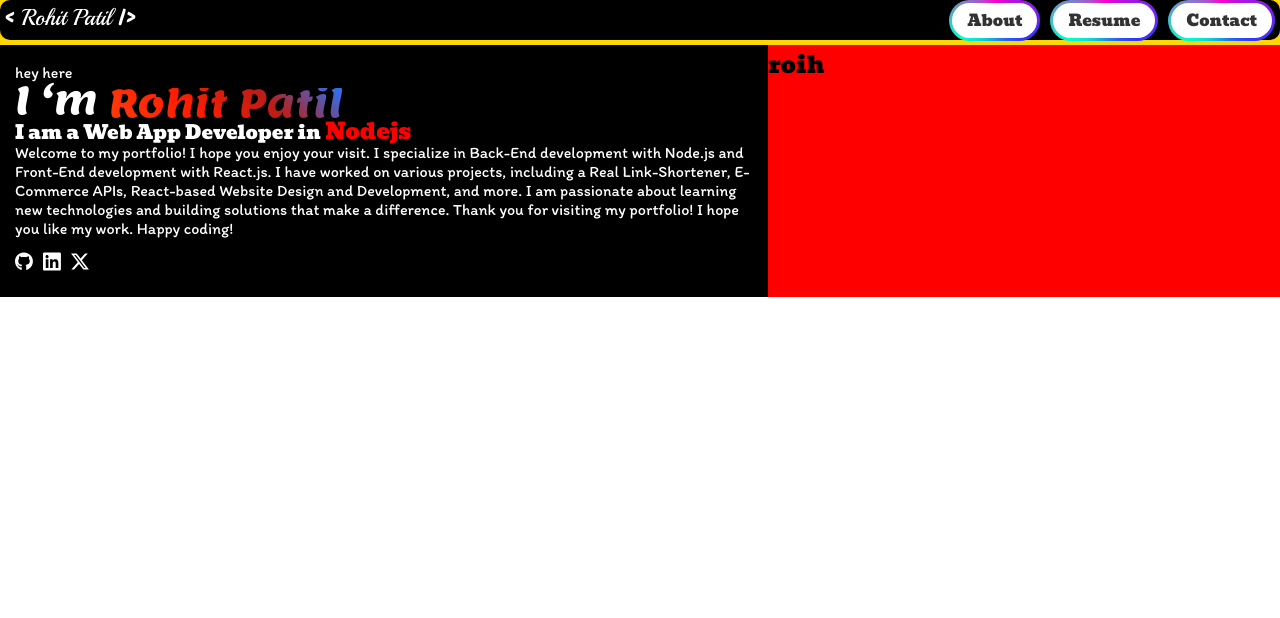
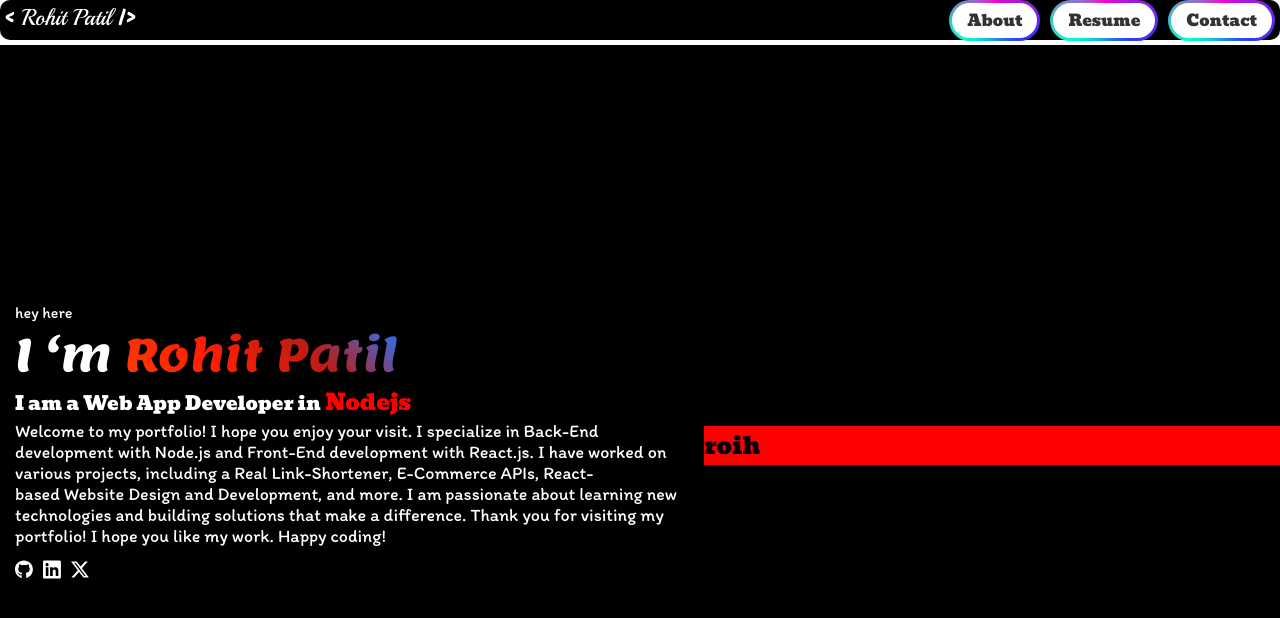
Before and after one commit to rohitrpatil45/portfolio, a React (Vite) app: page / in a window 1280 px wide. Shown: the top 618 px of the page. Built offline with nearby package versions, Linux system fonts and the light colour scheme.

Commit message:
add the some code to the herosection css

```diff
--- a/src/assets/layouts/layout.css
+++ b/src/assets/layouts/layout.css
@@ -7,7 +7,7 @@
 .main-container{
     max-width: 1280px;
     margin: 0 auto;
-    background:gold;
+    /* background:gold; */
 
     /* padding-top: 20px; */
 }
--- a/src/components/Herosection.jsx
+++ b/src/components/Herosection.jsx
@@ -61,6 +61,9 @@ function Herosection() {
               <BsTwitterX className="icon" />
             </Link>
           </div>
+          <div className="btn -container">
+
+          </div>
         </div>
 
         <div className="mainright">
--- a/src/components/herosection.css
+++ b/src/components/herosection.css
@@ -12,20 +12,23 @@
   padding: 0;
   box-sizing: border-box; */
   display: flex;
+  align-items: center;
   max-width: 1280px;
   margin: 0 auto;
   width: 100%;
   background: rgb(0, 0, 0);
+  height: 100vh;
+
 }
 
 .mainleft {
-  width: 60%;
+  width: 55%;
   padding: 15px;
   /* background: #290af1; */
 }
 
 .mainright {
-  width: 40%;
+  width: 45%;
   background: red;
 
 }
@@ -42,7 +45,7 @@
 .main-heading-container  span{
   font-family: "Lemon", serif;
   font-weight: 400;
-  font-size: clamp(1rem, 6vw, 2.4rem);
+  font-size: clamp(1rem, 7vw, 2.8rem);
 
   /* background: yellow; */
 }
@@ -71,15 +74,7 @@
 
 
 }
-.hey-here-text,
-.main-heading-container span,
-.iamdev-container {
-  line-height: 0.8;
-  margin: 0;
-  padding: 0;
-  display: inline-block; /* Prevent block stacking */
-  vertical-align: middle; /* Align them nicely */
-}
+
 
 .paragraph-container{
 
@@ -91,7 +86,7 @@
   font-style: normal;
   display: inline-block; /* Prevent block stacking */
   vertical-align: middle;
-  font-size: clamp(0.7em, 1.4vw, 1em);
+  font-size: clamp(0.7em, 1.4vw, 1.2em);
   color: white;
 }
 .social-median-contianer{
@@ -116,7 +111,7 @@ padding-top: 10px;
 
     .mainleft {
         width: 100%;
-        background: yellow;
+        /* background: yellow; */
         padding: 15px;
       }
 
```
